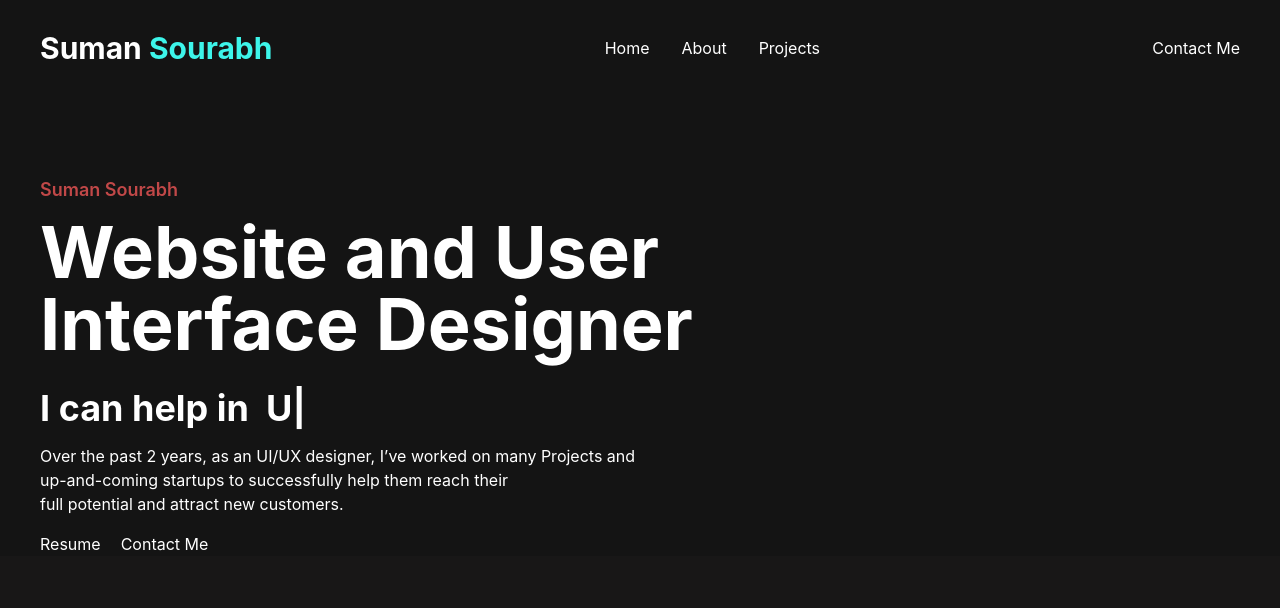
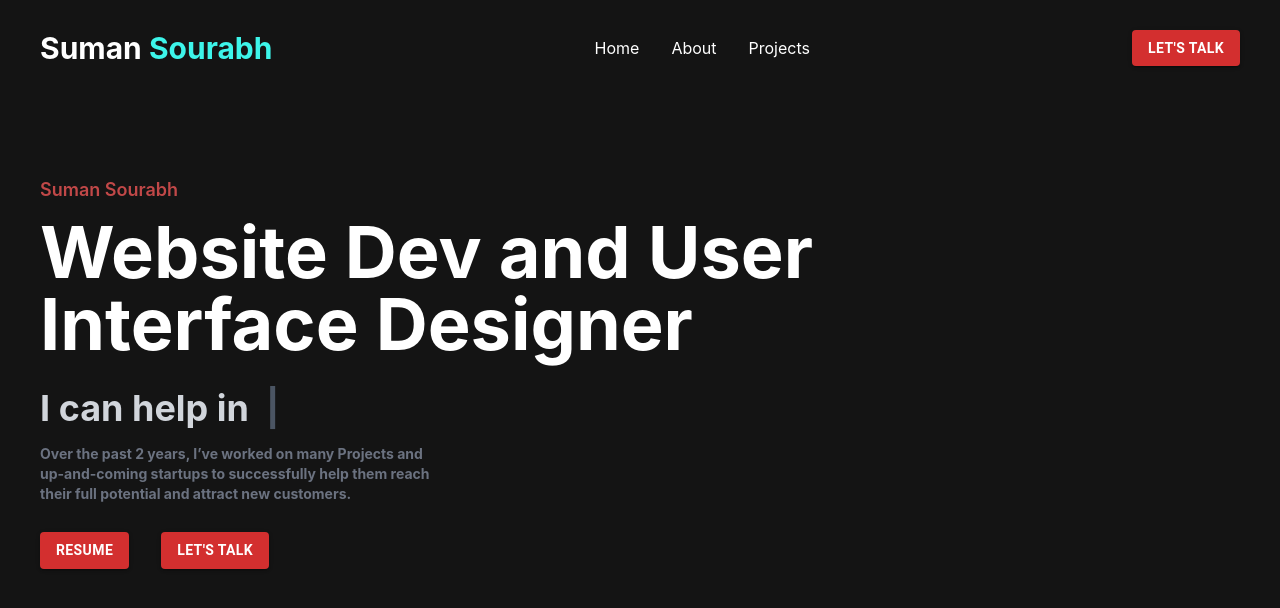
Before and after one commit to sumansourabh9155/Portfolio-Site, a React (Vite) app: page / in a window 1280 px wide. Shown: the top 608 px of the page. Built offline with nearby package versions, Linux system fonts and the light colour scheme.

Commit message:
competed hero Text

```diff
--- a/package.json
+++ b/package.json
@@ -10,6 +10,7 @@
   "dependencies": {
     "@emotion/react": "^11.9.0",
     "@emotion/styled": "^11.8.1",
+    "@mui/icons-material": "^5.8.2",
     "@mui/material": "^5.8.2",
     "react": "^18.0.0",
     "react-dom": "^18.0.0",
--- a/src/component/UI/HeroSection/Hero.jsx
+++ b/src/component/UI/HeroSection/Hero.jsx
@@ -1,4 +1,6 @@
+import Button from '@mui/material/Button'
 import Typed from 'react-typed';
+import Typography from '@mui/material/Typography';
 
 const Hero = () => {
     return (<div className="pl-10">
@@ -6,29 +8,43 @@ const Hero = () => {
 
             {/* Text at the left */}
 
-            <div className="flex flex-1 flex-col item-center lg:items-start">
+            <div className="flex flex-1 flex-col item-center lg:items-start max-w-[800] mt-[-96] w-full h-screen mx-auto text-center">
 
-                <p className="text-[#c14848] font-semibold text-lg">Suman Sourabh</p>
+                <p className="text-[#c14848] font-semibold text-lg md:text-left">Suman Sourabh</p>
 
-                <h1 className="text-3xl font-bold text-white text-3xl sm:text-5xl md:text-7xl font-bold md:py-3">Website and User <br></br>Interface Designer</h1>
+                <h1 className="text-3xl font-bold text-white text-3xl sm:text-5xl md:text-7xl font-bold md:py-3 md:text-left">Website Dev and User <br></br>Interface Designer</h1>
 
-                <div className='flex item-center text-2xl sm:text-3xl md:text-4xl font-bold md:py-4'>
+                <div className='flex item-center text-center text-2xl sm:text-3xl md:text-3xl lg:text-4xl font-bold md:py-4 text-gray-300'>
                     <p className="">I can help in &nbsp;</p>
+                    <div className='text-gray-600'>
                         <Typed
                             strings={[
                                 'UI/UX Designer',
-                            'Full Stack Developer',
-                            'Android Developer']}
+                                'Full Stack Development',
+                                'Android Development']}
                             typeSpeed={120}
                             backSpeed={130}
                             loop />
                     </div>
+                </div>
 
-                <p>Over the past 2 years, as an UI/UX designer, I’ve worked on many Projects and <br></br>up-and-coming startups to successfully help them reach their <br></br>full potential and attract new customers.</p>
+                <div className='text-gray-500 font-bold md:text-left text-sm'>
+                    <p>Over the past 2 years, I’ve worked on many Projects and</p>
+                    <p>up-and-coming startups to successfully help them reach</p>
+                    <p>their full potential and attract new customers.</p>
+                </div>
 
-                <div className="pt-4">
-                    <button className="pr-5">Resume</button>
-                    <button>Contact Me</button>
+                <div className="pt-7 flex gap-8 " >
+                    <div className=" hidden md:block">
+                        <Button variant="contained" color="error" sx={{ fontWeight: 'bold' }} >
+                            Resume
+                        </Button>
+                    </div>
+                    <div className=" hidden md:block">
+                        <Button variant="contained" color="error" sx={{ fontWeight: 'bold' }} >
+                            Let's Talk
+                        </Button>
+                    </div>
                 </div>
             </div>
 
--- a/src/component/UI/Navbar/Navbar.jsx
+++ b/src/component/UI/Navbar/Navbar.jsx
@@ -1,5 +1,7 @@
 import { BiMenuAltRight } from 'react-icons/bi';
+import Button from '@mui/material/Button';
 import { ImCross } from 'react-icons/im';
+import Typography from '@mui/material/Typography';
 import { useState } from 'react';
 
 const Navbar = () => {
@@ -17,7 +19,11 @@ const Navbar = () => {
                 <li className="p-4">Projects</li>
 
             </ul>
-            <p className=" hidden md:block">Contact Me</p>
+            <div className=" hidden md:block">
+                <Button variant="contained" color="error" sx={{ fontWeight: 'bold' }} >
+                    Let's Talk
+                </Button>
+            </div>
             <div onClick={setMenu} className="block md:hidden">
                 {!showMenu ? <ImCross size={25} /> : <BiMenuAltRight size={25} />}
             </div>
```
Also changed, not shown: 1 other file (tests, documents, lock files or other folders). Lines whose indentation alone changed are shown as unchanged.
